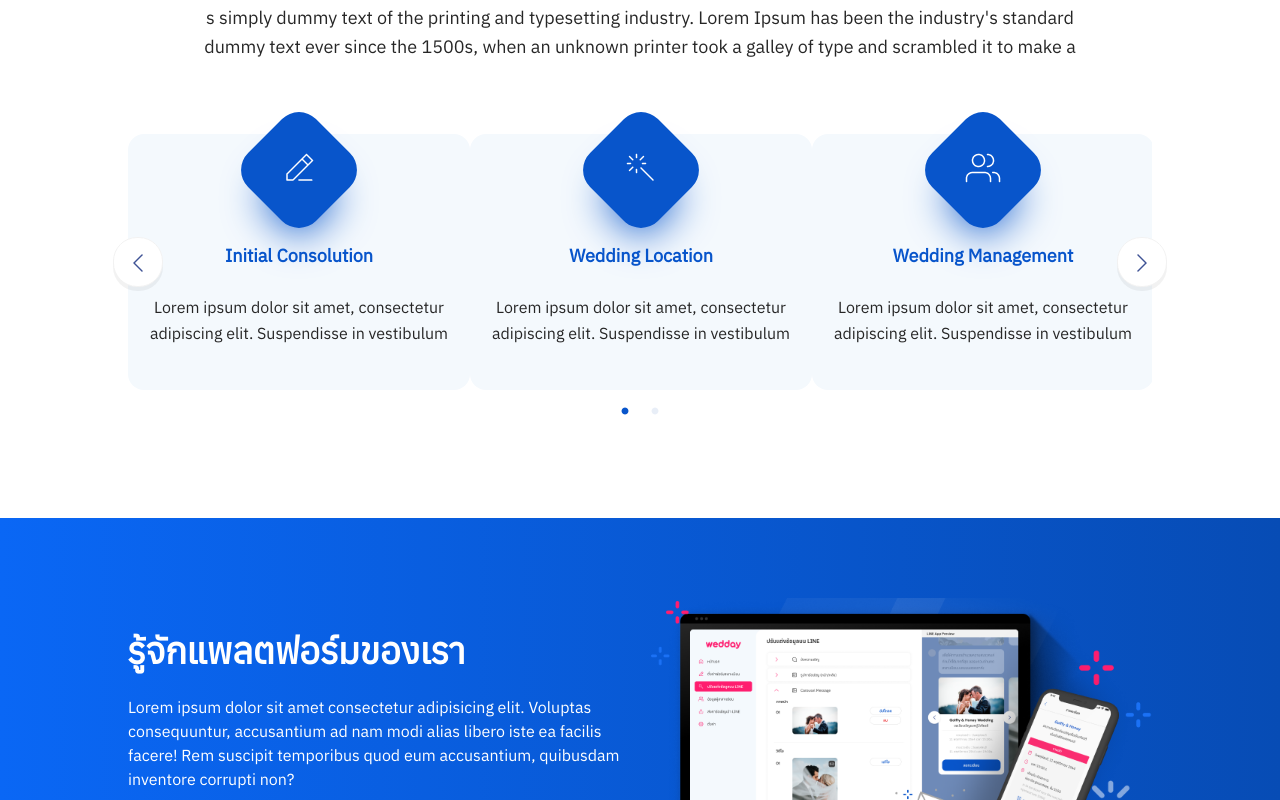
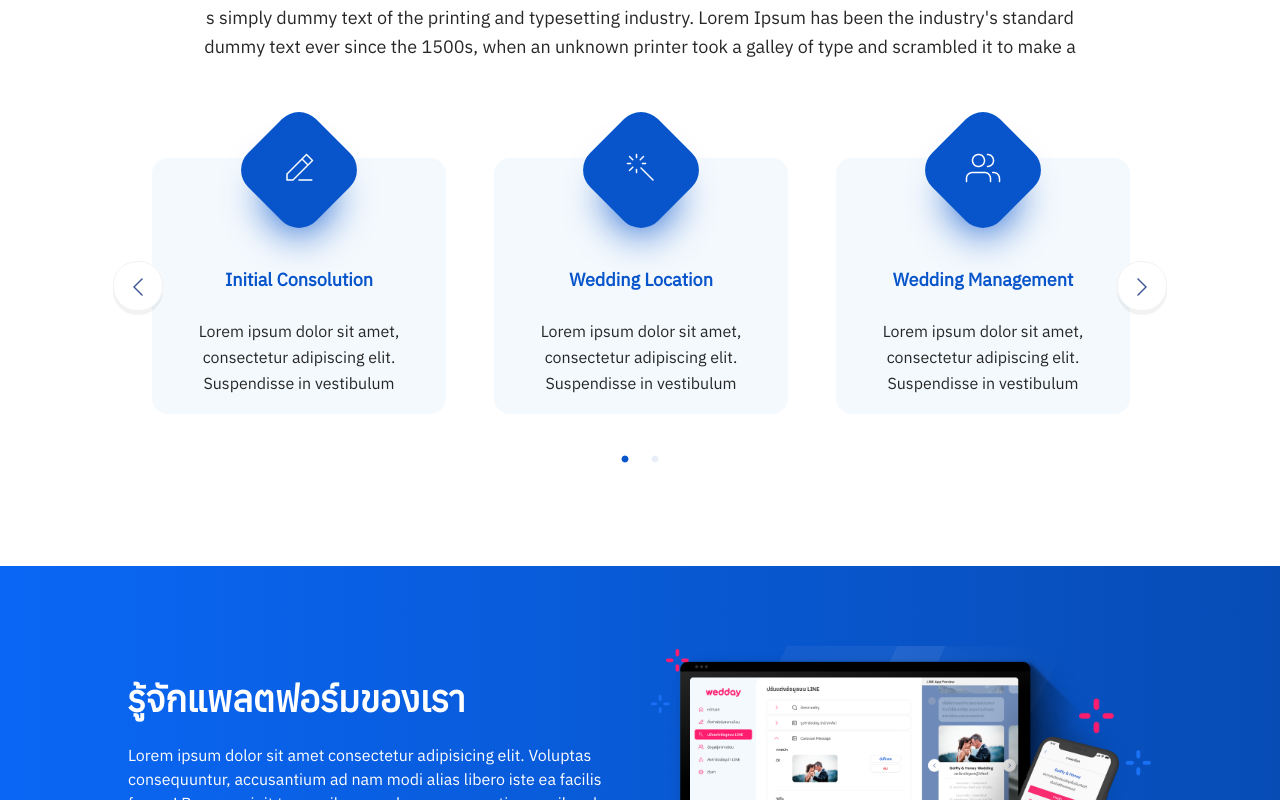
Before and after one commit to Suntiradh/Wedding-Manager-NiceLoop, a Nuxt app: page / in a window 1280 px wide. Shown: the part 660-1460 px from the top of the page. Built offline with nearby package versions, Linux system fonts and the light colour scheme.

Commit message:
[Update] css

```diff
--- a/components/OurService.vue
+++ b/components/OurService.vue
@@ -133,7 +133,7 @@ export default {
 }
 .card {
   background-color: #f4f9fd;
-  @apply border-none rounded-2xl p-3 h-64;
+  @apply border-none rounded-2xl m-6 p-3 h-64;
 }
 .over-square .square {
   background-color: #0855cb;
@@ -190,5 +190,8 @@ export default {
   #our-service .slick-next {
     right: -13px;
   }
+  .card {
+    @apply m-0;
+  }
 }
 </style>
```
